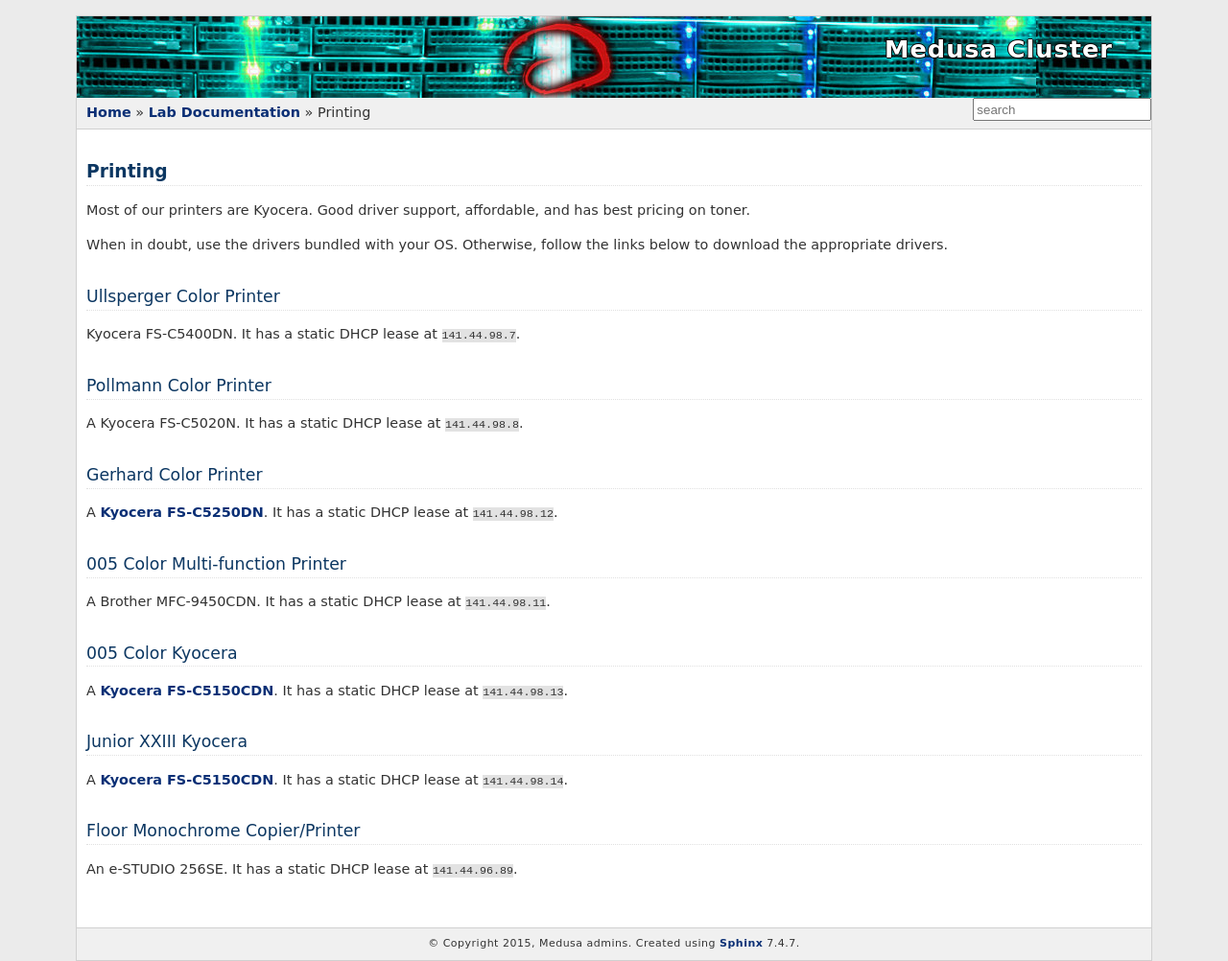
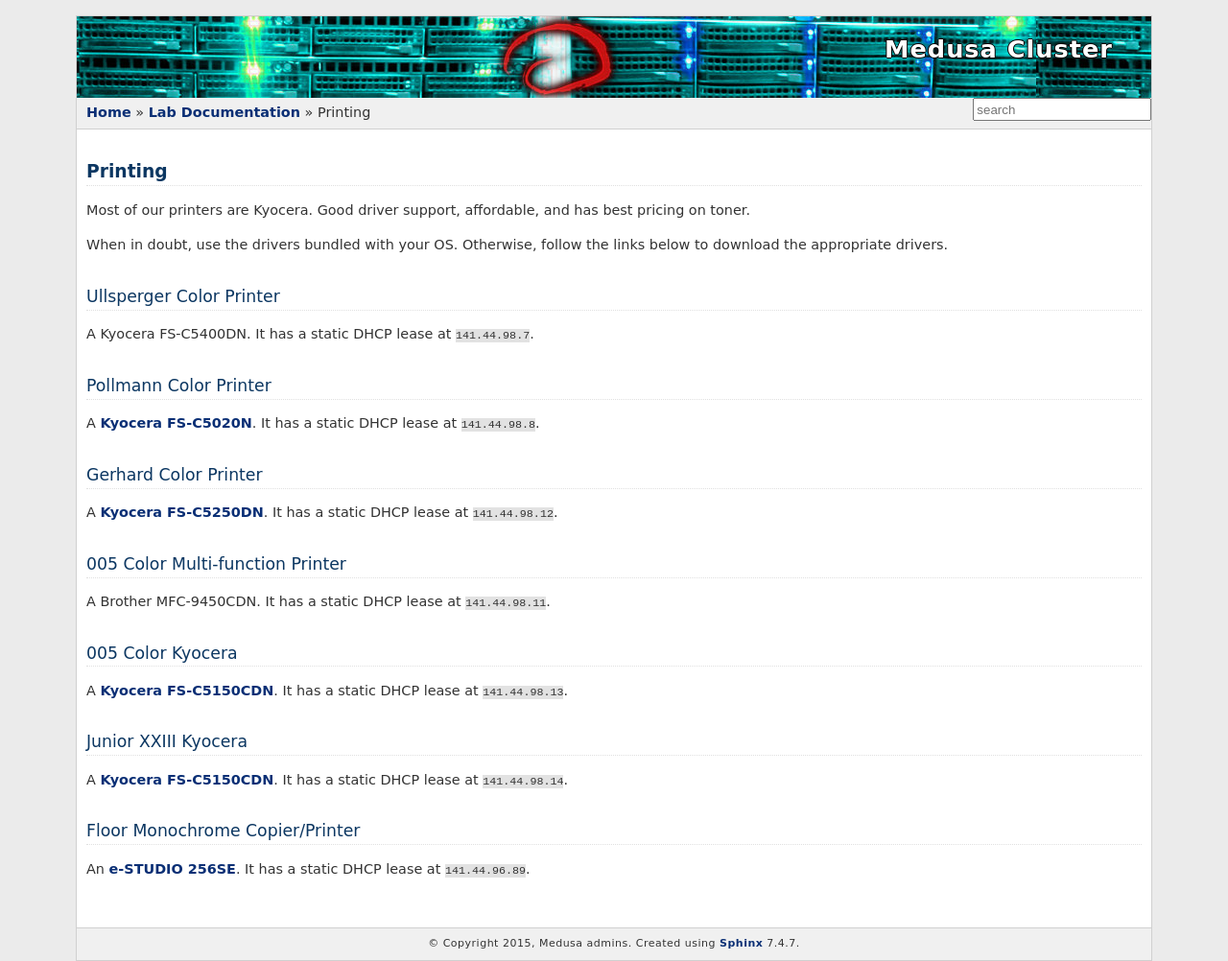
Before and after one commit to psychoinformatics-de/ipsy-docs, a Sphinx documentation site: the page built from source/labdoc/printing.rst, in a window 1280 px wide. Shown: the whole page at 96% size. Built offline with Sphinx 7.4.7, drawn with Linux system fonts in a browser that asks for light colours; formulas are drawn with MathJax 3.

Commit message:
More printer links

```diff
--- a/source/labdoc/printing.rst
+++ b/source/labdoc/printing.rst
@@ -13,11 +13,11 @@
 
 Ullsperger Color Printer
 ------------------------
-Kyocera FS-C5400DN. It has a static DHCP lease at ``141.44.98.7``.
+A Kyocera FS-C5400DN. It has a static DHCP lease at ``141.44.98.7``.
 
 Pollmann Color Printer
 ----------------------
-A Kyocera FS-C5020N. It has a static DHCP lease at ``141.44.98.8``.
+A `Kyocera FS-C5020N`_. It has a static DHCP lease at ``141.44.98.8``.
 
 Gerhard Color Printer
 ---------------------
```
Also changed, not shown: other parts of source/labdoc/printing.rst (+3 -2 lines).
